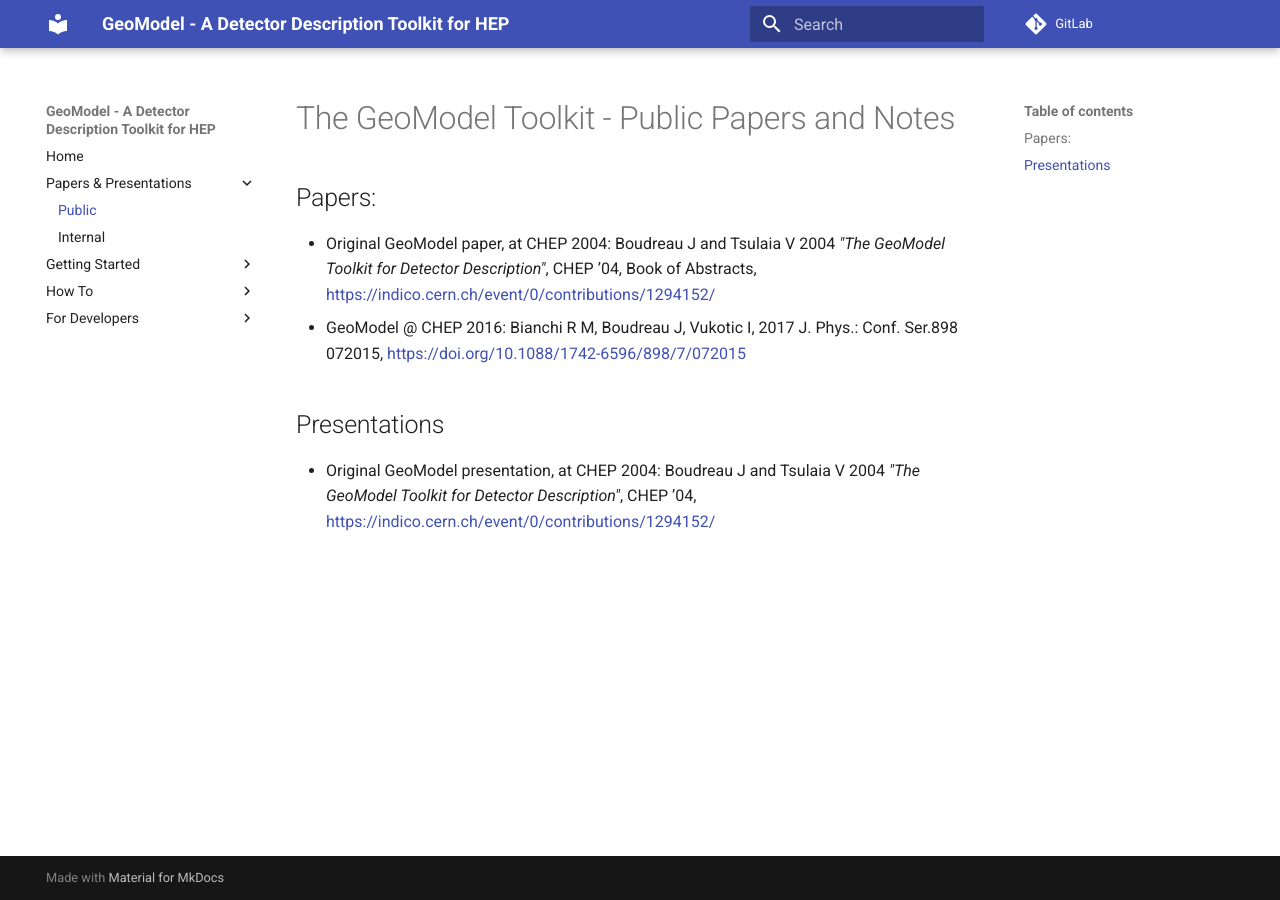
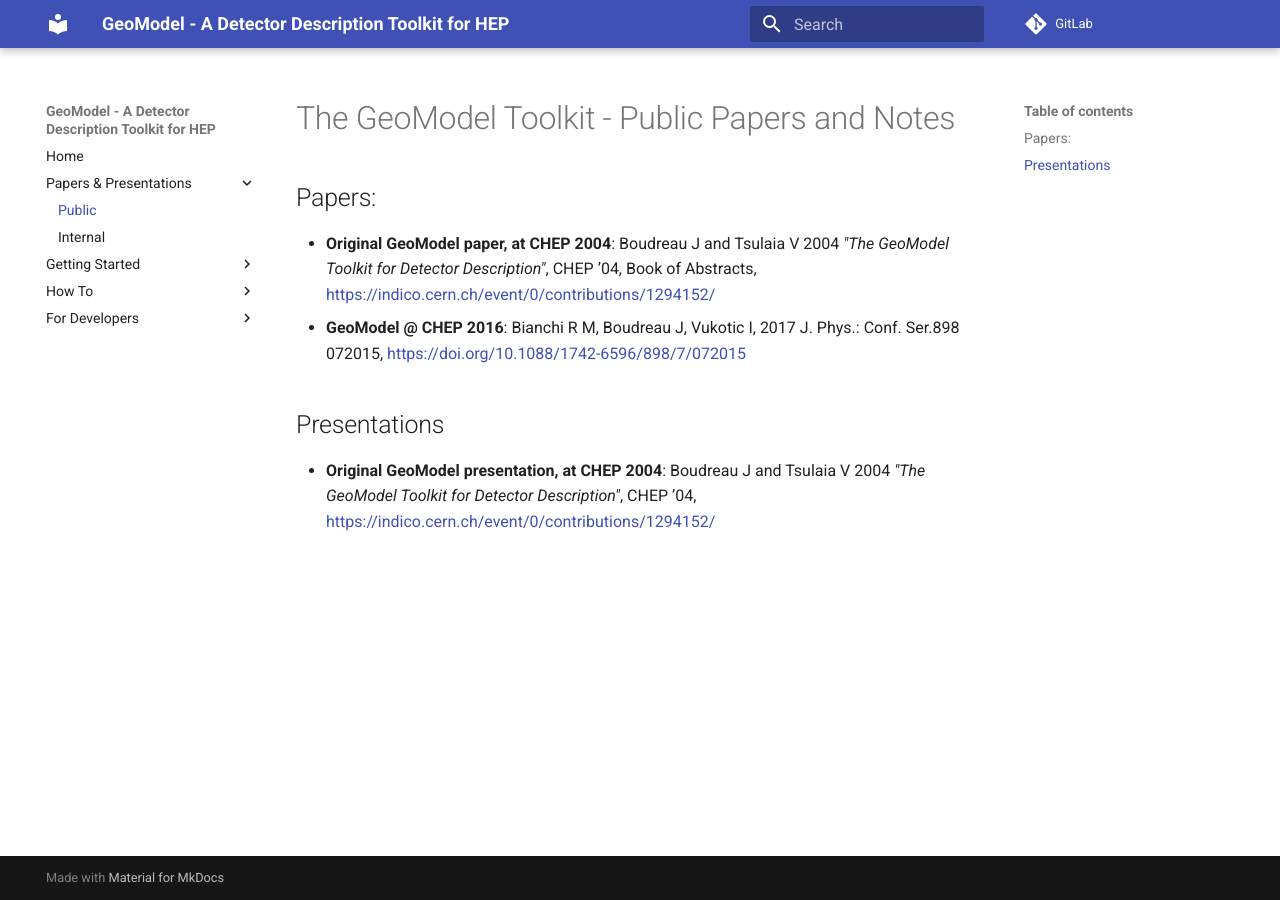
Before and after one commit to efemberg11/GeoModel_rmakhman, an MkDocs documentation site: the page built from docs/papers/public.md, in a window 1280 px wide. Built offline with MkDocs 1.6.1 and Material for MkDocs 9.7.7, drawn with Linux system fonts in a browser that asks for light colours.

Commit message:
edit style

```diff
--- a/docs/papers/public.md
+++ b/docs/papers/public.md
@@ -4,10 +4,10 @@
 
 ## Papers:
 
-- Original GeoModel paper, at CHEP 2004: Boudreau J and Tsulaia V 2004 *"The GeoModel Toolkit for Detector Description"*, CHEP ’04, Book of Abstracts, <https://indico.cern.ch/event/0/contributions/1294152/>
-- GeoModel @ CHEP 2016: Bianchi R M, Boudreau J, Vukotic I, 2017 J. Phys.: Conf. Ser.898 072015, <https://doi.org/10.1088/1742-6596/898/7/072015>
+- **Original GeoModel paper, at CHEP 2004**: Boudreau J and Tsulaia V 2004 *"The GeoModel Toolkit for Detector Description"*, CHEP ’04, Book of Abstracts, <https://indico.cern.ch/event/0/contributions/1294152/>
+- **GeoModel @ CHEP 2016**: Bianchi R M, Boudreau J, Vukotic I, 2017 J. Phys.: Conf. Ser.898 072015, <https://doi.org/10.1088/1742-6596/898/7/072015>
 
 
 ## Presentations
 
-- Original GeoModel presentation, at CHEP 2004: Boudreau J and Tsulaia V 2004 *"The GeoModel Toolkit for Detector Description"*, CHEP ’04, <https://indico.cern.ch/event/0/contributions/1294152/>
+- **Original GeoModel presentation, at CHEP 2004**: Boudreau J and Tsulaia V 2004 *"The GeoModel Toolkit for Detector Description"*, CHEP ’04, <https://indico.cern.ch/event/0/contributions/1294152/>
```
Also changed, not shown: docs/papers/internal.md (+1 -1 lines).
